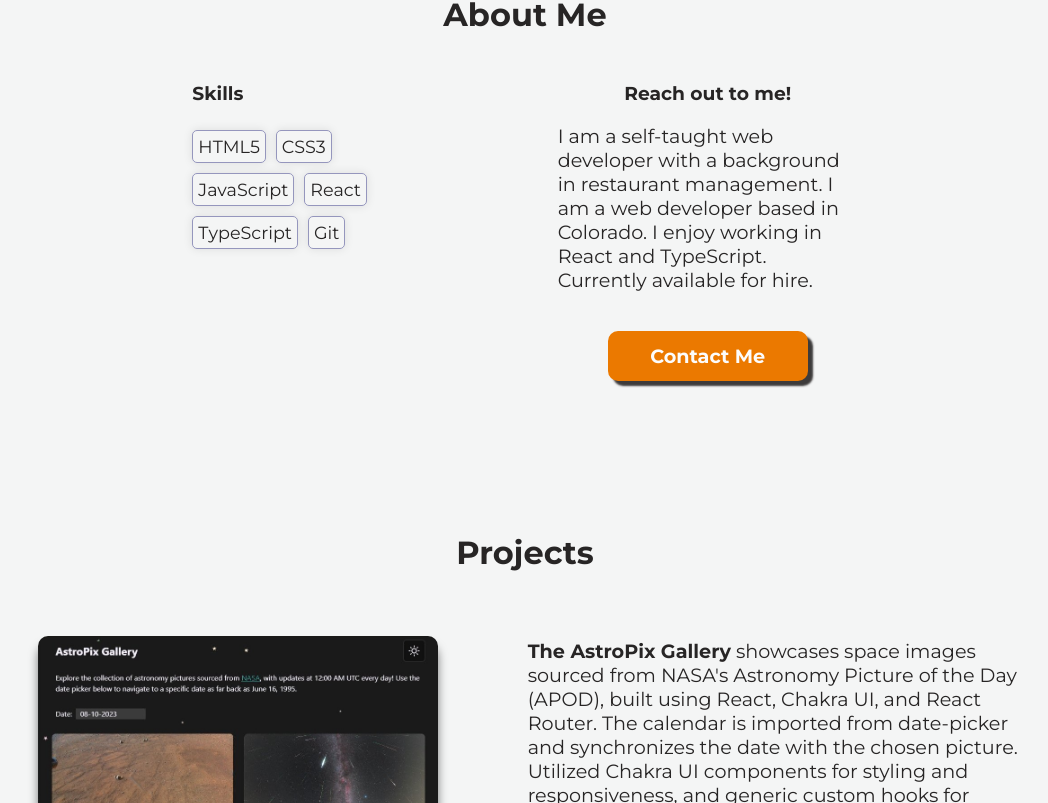
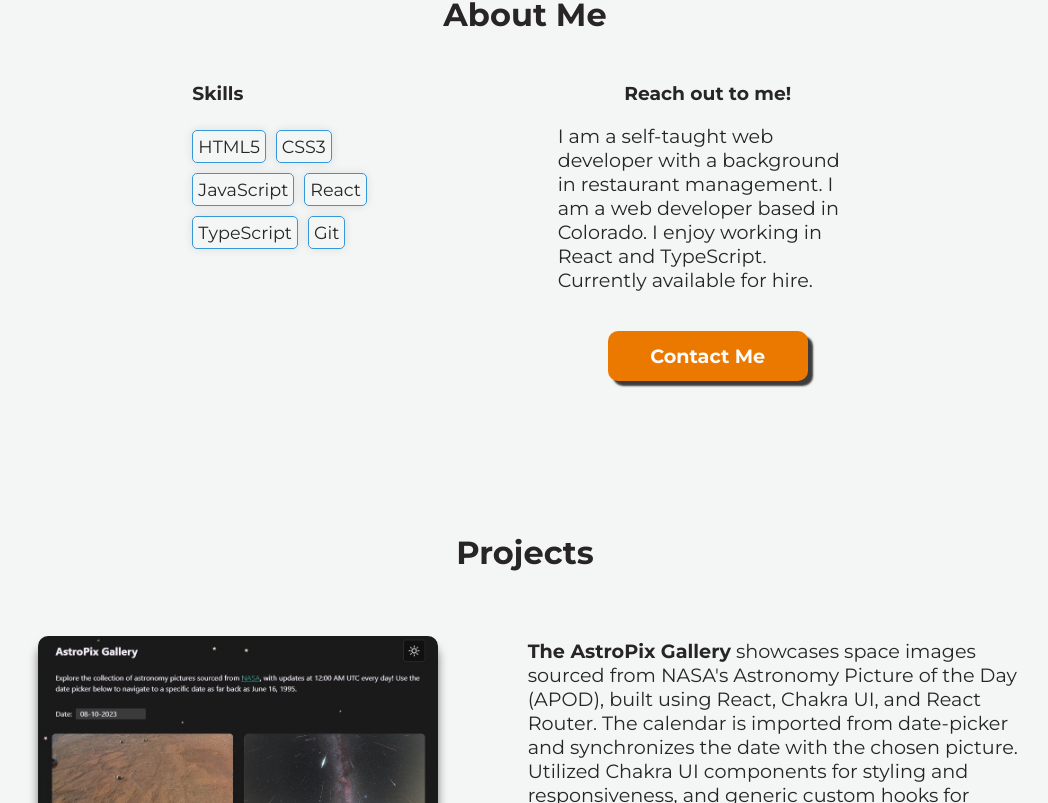
Before and after one commit to Ryan-Biondo/biondo-portfolio, a React (Vite) app: page / in a window 1280 px wide. Shown: the part 877-1680 px from the top of the page, without its empty margins (115-1163 px from the left). Built offline with nearby package versions, Linux system fonts and the light colour scheme.

Commit message:
tertiary color update

```diff
--- a/src/App.css
+++ b/src/App.css
@@ -5,9 +5,8 @@
     --secondary-text-color: #fcfcfc;
     --secondary-color: #eb7900;
     --quinary-color: #f4f5f5;
-    --tertiary-color: #9596bd;
-    /* --quaternary-color-dark: #00adb3; */
-    /* --quaternary-color: #24f1ff; */
+    --tertiary-color: #3498db;
+    --quaternary-color: #24f1ff;
 }
 
 html,
--- a/src/components/Intro.module.css
+++ b/src/components/Intro.module.css
@@ -51,7 +51,7 @@ p {
 }
 
 .biondoColor {
-    background: linear-gradient(90deg, #3498db, #8e44ad);
+    background: linear-gradient(90deg, var(--tertiary-color), #8e44ad);
     -webkit-background-clip: text;
     background-clip: text;
     color: transparent;
@@ -89,7 +89,7 @@ p {
     width: 10px;
     height: 10px;
     border-radius: 50%;
-    background-color: #3498db;
+    background-color: var(--tertiary-color);
     margin: 0 4px;
     animation: bounce 1s infinite;
 }
```
